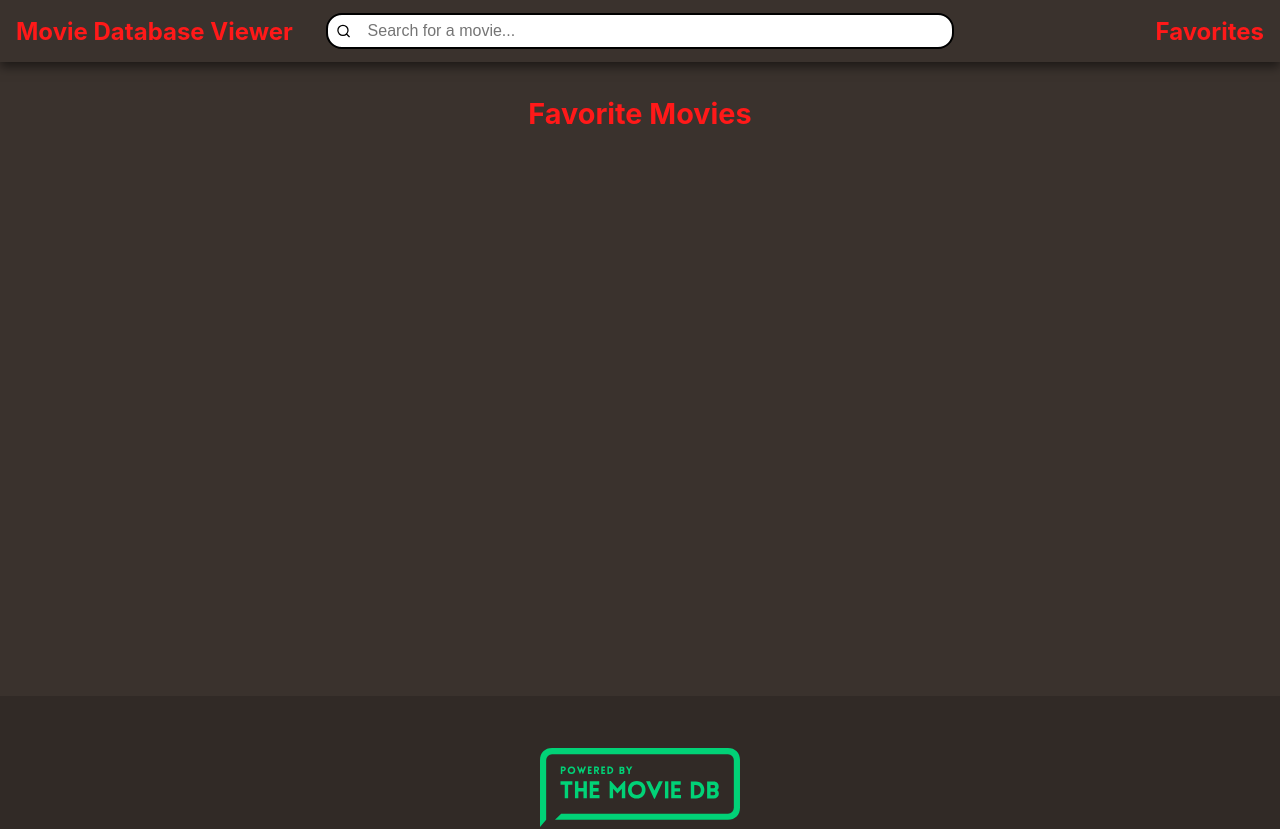
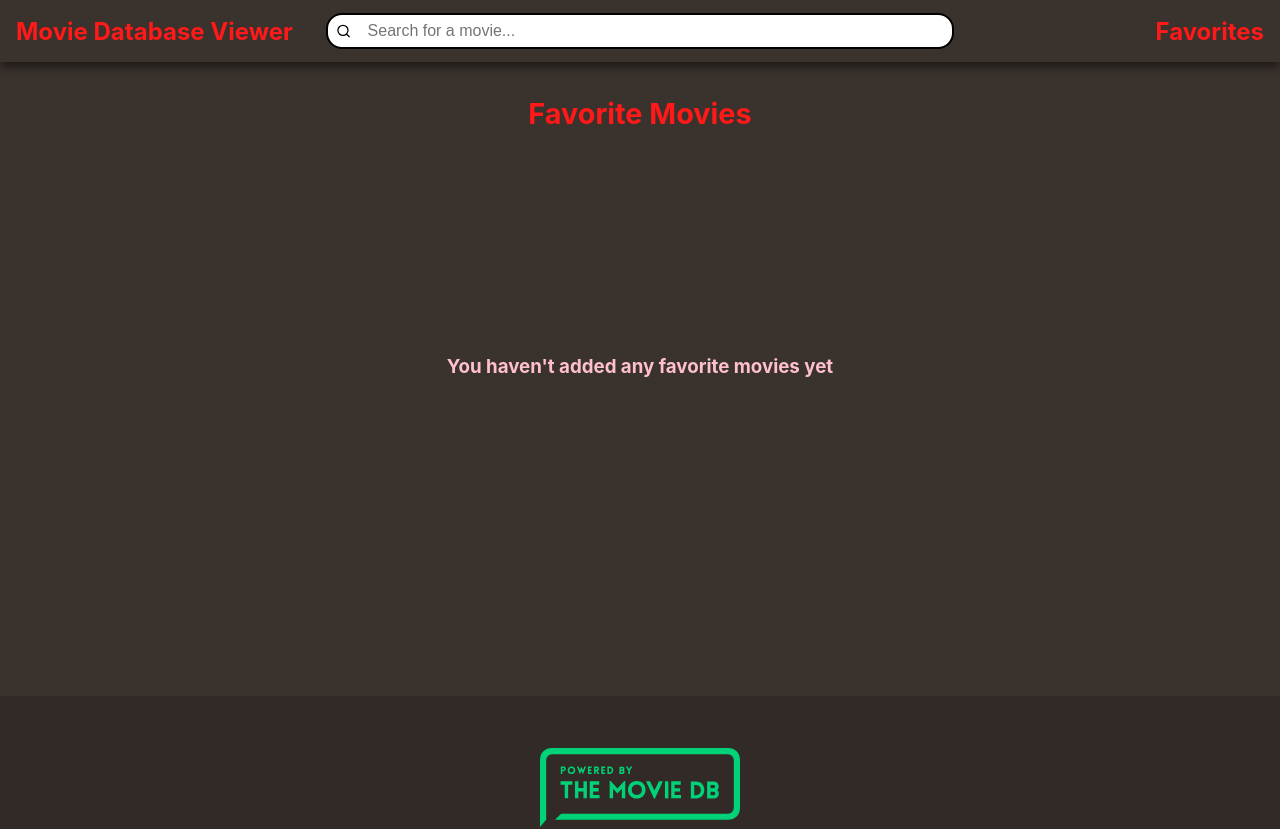
Before and after one commit to atorcode/movie-database-viewer, a React (Create React App) app: page /favorites in a window 1280 px wide. Shown: the top 829 px of the page. Built offline with nearby package versions, Linux system fonts and the light colour scheme.

Commit message:
Create MovieGroupingHeader component

```diff
--- a/src/components/MovieCards/MovieCards.js
+++ b/src/components/MovieCards/MovieCards.js
@@ -1,13 +1,13 @@
 import styles from "./MovieCards.module.scss";
 import PropTypes from "prop-types";
 import MovieCard from "../MovieCard";
+import MovieGroupingHeader from "../MovieGroupingHeader";
 
-const MovieCards = ({ moviesToDisplay, header }) => {
+const MovieCards = ({ moviesToDisplay }) => {
   return (
     <>
       {moviesToDisplay && (
         <>
-          <h1 className={styles["header"]}>{header}</h1>
           <div className={styles["movies-container"]}>
             {moviesToDisplay.map((movie) => {
               return <MovieCard key={movie.id} {...movie} />;
@@ -21,7 +21,6 @@ const MovieCards = ({ moviesToDisplay, header }) => {
 
 MovieCards.propTypes = {
   moviesToDisplay: PropTypes.array,
-  header: PropTypes.string.isRequired,
 };
 
 export default MovieCards;
--- a/src/components/MovieCards/MovieCards.module.scss
+++ b/src/components/MovieCards/MovieCards.module.scss
@@ -1,12 +1,4 @@
 @use "../../variables" as v;
-
-.header {
-  color: v.$secondary-color;
-  font-size: 1.8rem;
-  display: flex;
-  justify-content: center;
-  margin-bottom: 2.5rem;
-}
 
 .movies-container {
   width: 90%;
--- /dev/null
+++ b/src/components/MovieGroupingHeader/MovieGroupingHeader.js
@@ -0,0 +1,12 @@
+import PropTypes from "prop-types";
+import styles from "./MovieGroupingHeader.module.scss";
+
+const MovieGroupingHeader = ({ header }) => {
+  return <h1 className={styles["header"]}>{header}</h1>;
+};
+
+MovieGroupingHeader.propTypes = {
+  header: PropTypes.string.isRequired,
+};
+
+export default MovieGroupingHeader;
--- /dev/null
+++ b/src/components/MovieGroupingHeader/MovieGroupingHeader.module.scss
@@ -0,0 +1,9 @@
+@use "../../variables" as v;
+
+.header {
+  color: v.$secondary-color;
+  font-size: 1.8rem;
+  display: flex;
+  justify-content: center;
+  margin-bottom: 2.5rem;
+}
--- /dev/null
+++ b/src/components/MovieGroupingHeader/index.js
@@ -0,0 +1,3 @@
+import MovieGroupingHeader from "./MovieGroupingHeader";
+
+export default MovieGroupingHeader;
--- a/src/pages/Actor/Actor.js
+++ b/src/pages/Actor/Actor.js
@@ -4,6 +4,7 @@ import styles from "./Actor.module.scss";
 import fetcher from "../../helpers/fetcher";
 import useSWR from "swr";
 import ActorInfo from "../../components/ActorInfo";
+import MovieGroupingHeader from "../../components/MovieGroupingHeader";
 import MovieCards from "../../components/MovieCards";
 import defaultProfilePicture from "../../images/default-profile-picture.png";
 
@@ -57,7 +58,8 @@ const Actor = () => {
         )}
         <ActorInfo {...propsToPass} />
       </section>
-      <section className={styles["movie-cards-container"]}>
+      <section className={styles["movie-header-and-cards"]}>
+        <MovieGroupingHeader header={"Filmography"} />
         <MovieCards moviesToDisplay={moviesAsActor} header={"Filmography"} />
       </section>
     </main>
--- a/src/pages/Actor/Actor.module.scss
+++ b/src/pages/Actor/Actor.module.scss
@@ -23,7 +23,7 @@
     }
   }
 
-  .movie-cards-container {
+  .movie-header-and-cards {
     flex-grow: 1;
   }
 }
--- a/src/pages/Favorites/Favorites.js
+++ b/src/pages/Favorites/Favorites.js
@@ -1,4 +1,5 @@
 import styles from "./Favorites.module.scss";
+import MovieGroupingHeader from "../../components/MovieGroupingHeader";
 import MovieCards from "../../components/MovieCards";
 
 const Favorites = () => {
@@ -12,6 +13,12 @@ const Favorites = () => {
   return (
     <main className={styles["main-content"]}>
       <section className={styles["favorite-movies"]}>
+        {favorites.length === 0 && (
+          <h3 className={styles["no-favorites"]}>
+            You haven't added any favorite movies yet
+          </h3>
+        )}
+        <MovieGroupingHeader header={"Favorite Movies"} />
         <MovieCards moviesToDisplay={favorites} header="Favorite Movies" />
       </section>
     </main>
--- a/src/pages/Favorites/Favorites.module.scss
+++ b/src/pages/Favorites/Favorites.module.scss
@@ -1,5 +1,14 @@
-.main-content {
-}
+@use "../../variables" as v;
+
 .favorite-movies {
   min-height: 600px;
+  position: relative;
+
+  .no-favorites {
+    position: absolute;
+    top: 45%;
+    left: 50%;
+    transform: translate(-50%, -50%);
+    color: pink;
+  }
 }
--- a/src/pages/Home/Home.js
+++ b/src/pages/Home/Home.js
@@ -4,6 +4,7 @@ import useSWR from "swr";
 import MovieCards from "../../components/MovieCards";
 import LoadButton from "../../components/LoadButton";
 import fetcher from "../../helpers/fetcher";
+import MovieGroupingHeader from "../../components/MovieGroupingHeader";
 
 const Home = () => {
   const [displayedMovies, setDisplayedMovies] = useState([]);
@@ -30,6 +31,7 @@ const Home = () => {
   return (
     <main className={styles["main-content"]}>
       <section>
+        <MovieGroupingHeader header="Trending Movies" />
         <div className={styles["movie-cards-container"]}>
           <MovieCards
             moviesToDisplay={displayedMovies}
```
